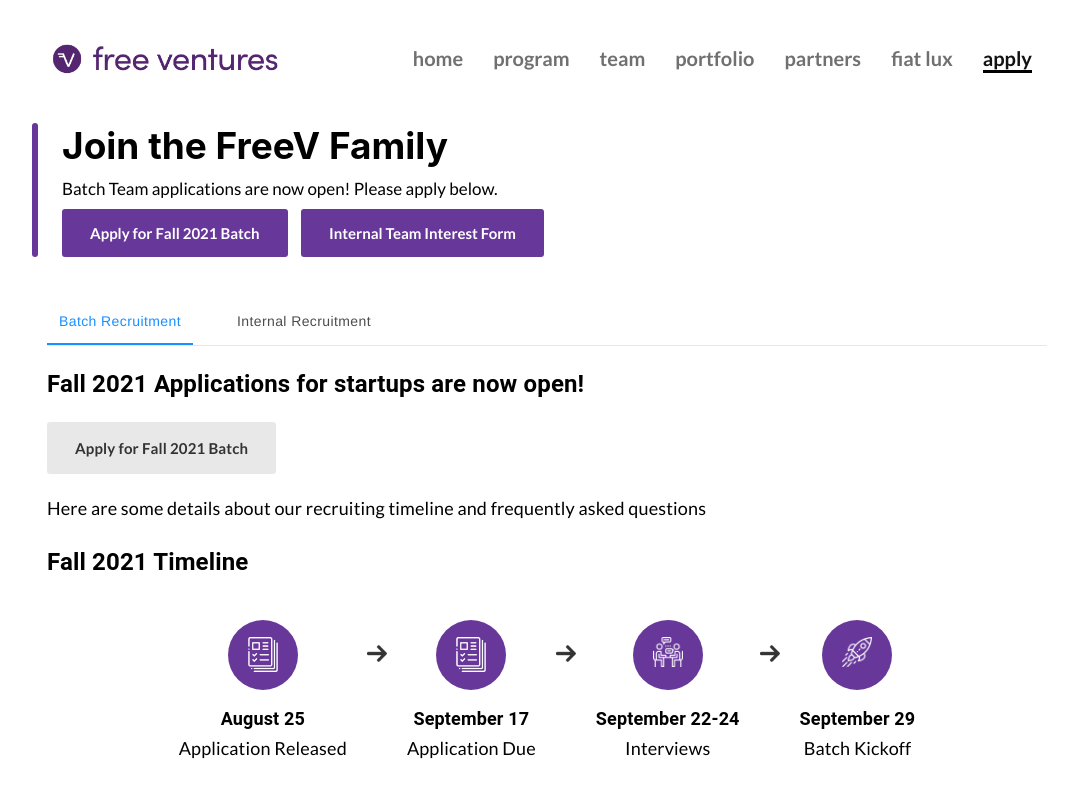
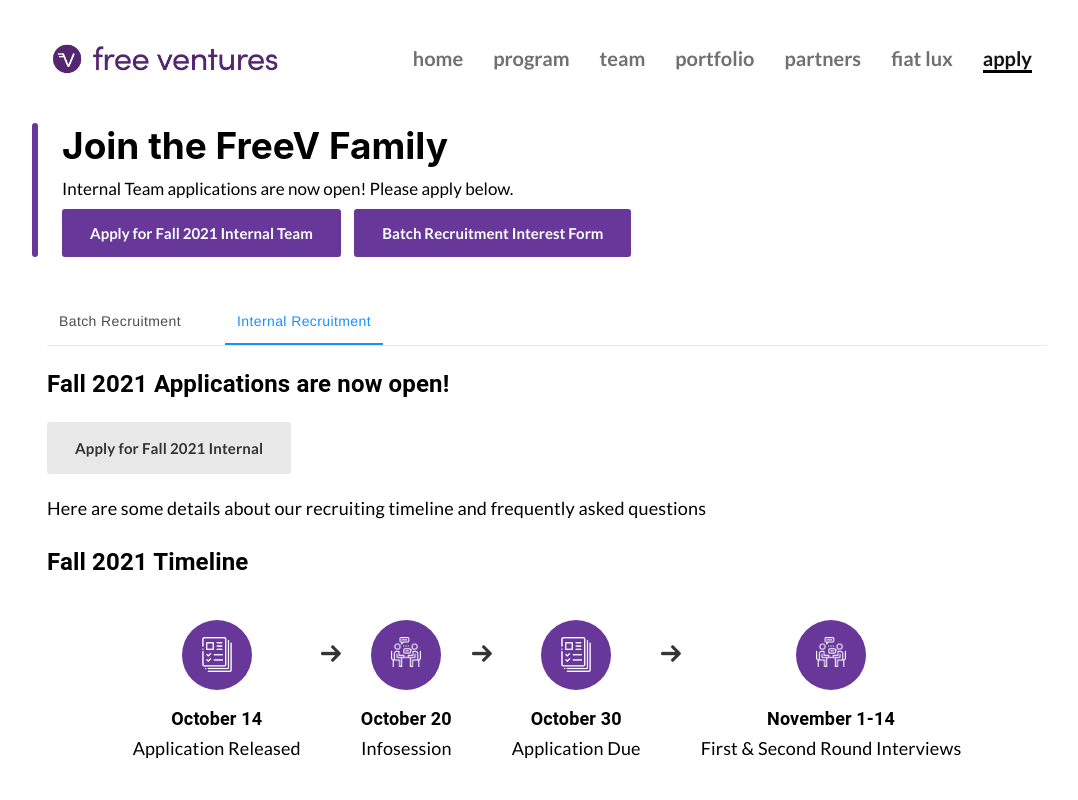
Before and after one commit to Free-Ventures-Cal/website, a React (Create React App) app: page /apply in a window 1280 px wide. Shown: the top 800 px of the page, without its empty margins (93-1171 px from the left). Built offline with nearby package versions, Linux system fonts and the light colour scheme.

Commit message:
Update for internal recruitment

```diff
--- a/src/Components/Apply.js
+++ b/src/Components/Apply.js
@@ -19,7 +19,7 @@ function Apply(props) {
 
     // Content
 
-    let airtableLink = "https://airtable.com/shrlPznExt1PAdSER";
+    let airtableLink = "https://airtable.com/shrXM7D33quotGcoj";
 
 
     let batchFAQContent = [
@@ -39,30 +39,30 @@ function Apply(props) {
 
     let timelineContent = [
         {
-            date: "August 25",
+            date: "October 14",
             description: "Application Released",
             image: application
         },
-        // {
-        //     date: "September 10",
-        //     description: "Infosession",
-        //     image: interview
-        // },
         {
-            date: "September 17",
+            date: "October 20",
+            description: "Infosession",
+            image: interview
+        },
+        {
+            date: "October 30",
             description: "Application Due",
             image: application
         },
         {
-            date: "September 22-24",
-            description: "Interviews",
+            date: "November 1-14",
+            description: "First & Second Round Interviews",
             image: interview
         },
-        {
-            date: "September 29",
-            description: "Batch Kickoff",
-            image: rocket
-        },
+        // {
+        //     date: "November 8-14",
+        //     description: "Final Round Interviews",
+        //     image: rocket
+        // },
     ];
 
     let timelineWithArrows = timelineContent.map((event, i) => {
@@ -136,7 +136,7 @@ function Apply(props) {
 
     // change .useState value for either 0 - batch recruitment, 1 - internal recruitment
 
-    const [value, setValue] = React.useState(0);
+    const [value, setValue] = React.useState(1);
 
     function handleChange(event, newValue) {
         setValue(newValue);
@@ -150,12 +150,12 @@ function Apply(props) {
         <section>
             <GenericTop
                 header={'Join the FreeV Family'}
-                description={'Batch Team applications are now open! Please apply below.'}
+                description={'Internal Team applications are now open! Please apply below.'}
             >
-                <a href={airtableLink} className="genericButton" target="_blank" rel="noopener noreferrer">Apply for Fall 2021 Batch</a>
+                <a hre  f={airtableLink} className="genericButton" target="_blank" rel="noopener noreferrer">Apply for Fall 2021 Internal Team</a>
                 &nbsp;
                 &nbsp;
-                <a href="https://forms.gle/47YUmy5eXgaotm169" className="genericButton" target="_blank" rel="noopener noreferrer">Internal Team Interest Form</a>
+                <a href="https://forms.gle/47YUmy5eXgaotm169" className="genericButton" target="_blank" rel="noopener noreferrer">Batch Recruitment Interest Form</a>
             </GenericTop>
             <GenericPage>
                 <div className={classes.root}>
@@ -168,14 +168,8 @@ function Apply(props) {
                         {/* BATCH TAB */}
 
                         <TabPanel value={value} index={0}>
-                            <h2>Fall 2021 Applications for startups are now open!</h2>
-                            <a href={airtableLink} className="genericButtonGray" target="_blank" rel="noopener noreferrer">Apply for Fall 2021 Batch</a>
-                            <p>Here are some details about our recruiting timeline and frequently asked questions</p>
-
-                            <h2>Fall 2021 Timeline</h2>
-                            <div className="timeline">
-                                {timelineWithArrows}
-                            </div>
+                            <br/>
+                            <a href="https://forms.gle/47YUmy5eXgaotm169" className="genericButtonGray" target="_blank" rel="noopener noreferrer">Batch Recruitment Interest Form</a>
 
                             <h2>What we look for</h2>
                             <ul>
@@ -208,8 +202,14 @@ function Apply(props) {
                         {/* INTERNAL TAB */}
 
                         <TabPanel value={value} index={1}>
-                            <br/>
-                            <a href="https://forms.gle/47YUmy5eXgaotm169" className="genericButtonGray" target="_blank" rel="noopener noreferrer">Internal Team Interest Form</a>
+                            <h2>Fall 2021 Applications are now open!</h2>
+                            <a href={airtableLink} className="genericButtonGray" target="_blank" rel="noopener noreferrer">Apply for Fall 2021 Internal</a>
+                            <p>Here are some details about our recruiting timeline and frequently asked questions</p>
+
+                            <h2>Fall 2021 Timeline</h2>
+                            <div className="timeline">
+                                {timelineWithArrows}
+                            </div>
                             <p>If you’re interested in startups and don’t know where to start, you’ve come to the right place!</p>
                             <p>Free Ventures is the absolute best way you can dive into the startups at Cal and beyond. As an internal team member, you will have unparalleled exposure to the entrepreneurship ecosystem. </p>
                             <p>All internal team members serve as point people for our batch startups, meaning you’ll get to work one-on-one with incredible startup founders from your very first semester - helping them problem-solve, think of crazy solutions, deep dive into a unique problem space, and so much more. Our founders are everyone from Berkeley undergrads with a love of machine learning to PhD students with biomedical expertise, and you get to have a very real and tangible impact on their startup journeys. If everything goes to plan, they’ll be changing the world completely as they do this for years, and you were there from the beginning. </p>
--- a/src/Components/Team.js
+++ b/src/Components/Team.js
@@ -54,14 +54,14 @@ import AlumniCardsMarquee from './AlumniCardsMarquee';
 function Team() {
 
     var header = "Meet the Team";
-    var internalRecruitment = false;
+    var internalRecruitment = true;
     var description = "We're a small group of undergraduates who care about the Berkeley startup ecosystem. Interested in joining our team?";
 
     let button;
 
     if (internalRecruitment) {
         description += " We're currently recruiting for internal team! Click below to learn more.";
-        button = <Link to="/apply" className="genericButton">Apply for internal</Link>
+        button = <Link to="/apply" className="genericButton">Apply to internal team</Link>
     }
     else {
         description += " Click below to fill out our interest form! We'll email you once we begin recruitment in October.";
```
